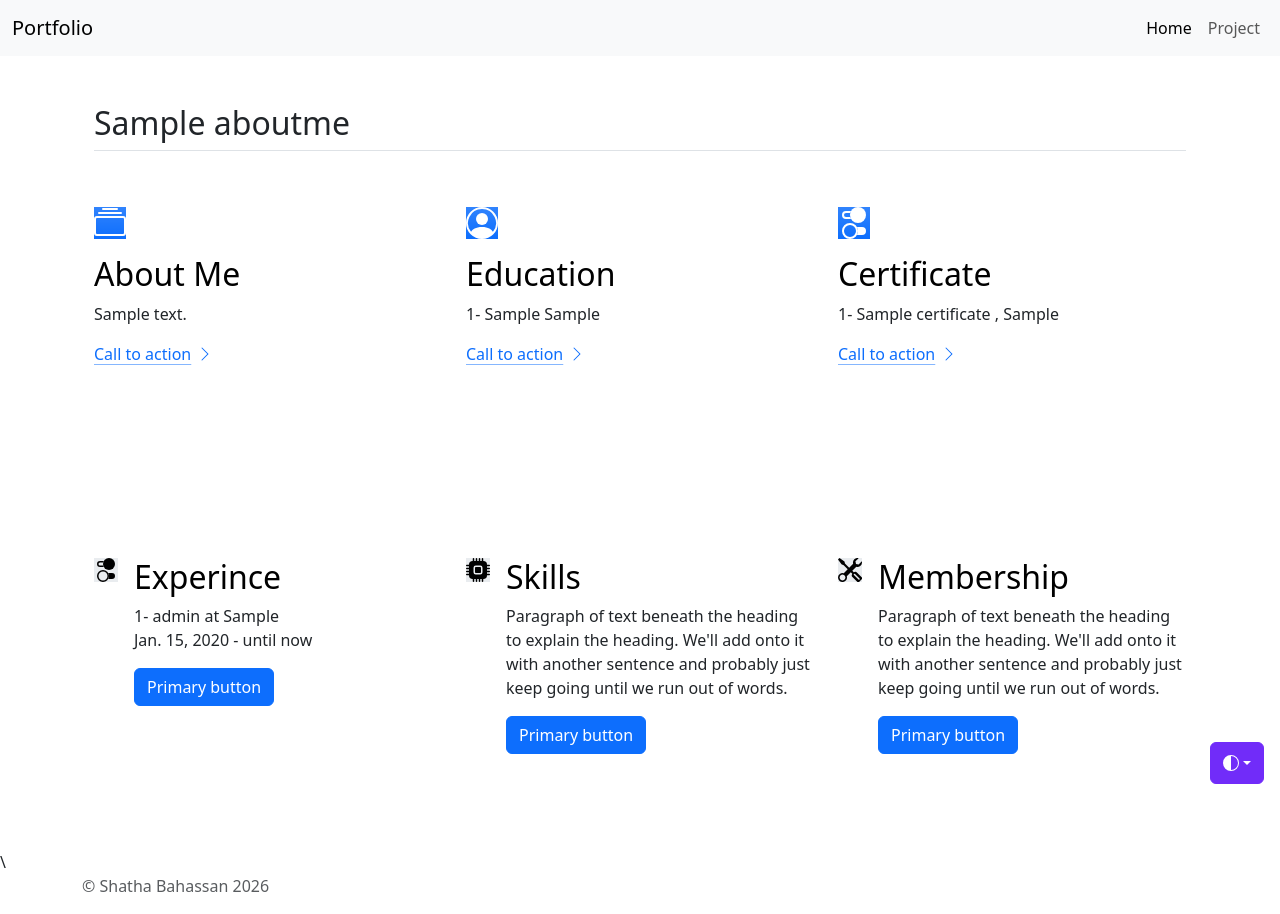
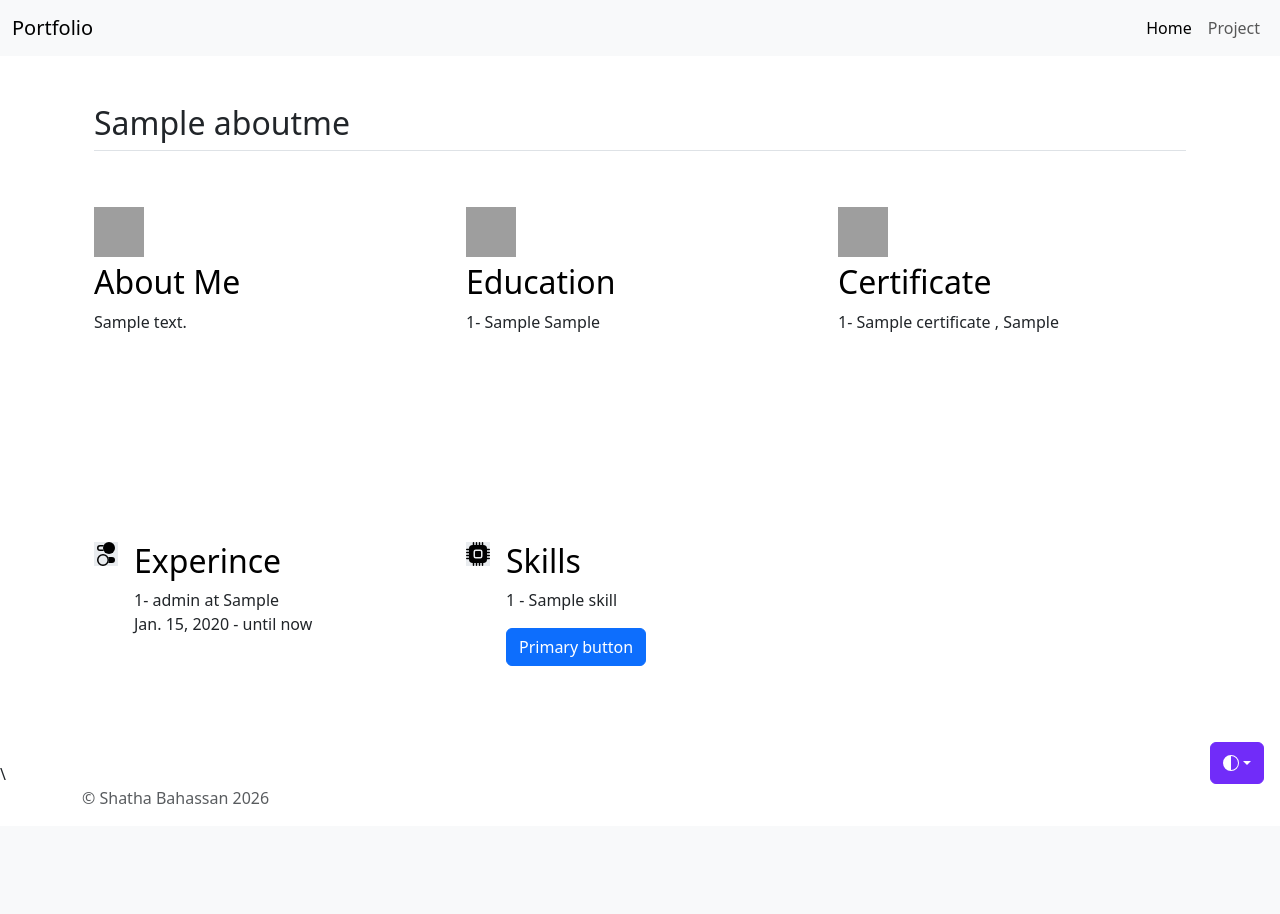
Before and after one commit to ShathaMBahassan/personal_profile_project, a Django app: page /about_me/ in a window 1280 px wide. After the commit the page ends 804 px from the top, so only its background shows below. Run offline with Django 5.2, Linux system fonts and the light colour scheme; tables that the repository leaves empty hold one stand-in row (values such as "Sample post"); some libraries are stand-ins or nearby versions; grey boxes are pictures that could not be loaded.

Commit message:
Developing: Skills - link two pages - change the icons

```diff
--- a/aboutMe/templates/aboutMe/home.html
+++ b/aboutMe/templates/aboutMe/home.html
@@ -108,6 +108,12 @@
             --bs-btn-active-color: var(--bs-btn-hover-color);
             --bs-btn-active-bg: #5a23c8;
             --bs-btn-active-border-color: #5a23c8
+        }
+
+        .custom-img{
+            height: 50px;
+            width: 50px;
+            object-fit: cover;
         }
 
         .bd-mode-toggle {
@@ -269,62 +275,41 @@
         </symbol>
     </svg>
     <main>
+        {% load static %}
         <h1 class="visually-hidden">Features examples</h1>
         <div class="container px-4 py-5" id="featured-3">
             <h2 class="pb-2 border-bottom">{{about_me.name}}</h2>
             <div class="row g-4 py-5 row-cols-1 row-cols-lg-3">
                 <div class="feature col">
                     <div
-                        class="feature-icon d-inline-flex align-items-center justify-content-center text-bg-primary bg-gradient fs-2 mb-3">
-                        <svg class="bi" width="1em" height="1em" aria-hidden="true">
-                            <use xlink:href="#collection"></use>
-                        </svg>
+                        class="d-inline-flex align-items-center justify-content-center">
+                       <img src="{% static 'images/me.svg' %}" class="custom-img">
                     </div>
                     <h3 class="fs-2 text-body-emphasis">About Me</h3>
-                    <p>{{about_me.summary}}</p> <a href="#"
-                        class="icon-link">
-                        Call to action
-                        <svg class="bi" aria-hidden="true">
-                            <use xlink:href="#chevron-right"></use>
-                        </svg> </a>
+                    <p>{{about_me.summary}}</p>
                 </div>
                 <div class="feature col">
                     <div
-                        class="feature-icon d-inline-flex align-items-center justify-content-center text-bg-primary bg-gradient fs-2 mb-3">
-                        <svg class="bi" width="1em" height="1em" aria-hidden="true">
-                            <use xlink:href="#people-circle"></use>
-                        </svg>
+                        class="d-inline-flex align-items-center justify-content-center">
+                       <img src="{% static 'images/graduation.svg' %}" class="custom-img">
                     </div>
                     <h3 class="fs-2 text-body-emphasis">Education</h3>
-
                     <p>{% for i in edu%}
                         {{forloop.counter}}- {{i.degree}} {{i.major}}
                         <br>
-                    {% endfor%}</p> <a href="#"
-                        class="icon-link">
-                        Call to action
-                        <svg class="bi" aria-hidden="true">
-                            <use xlink:href="#chevron-right"></use>
-                        </svg> </a>
+                    {% endfor%}</p>
                 </div>
                 <div class="feature col">
                     <div
-                        class="feature-icon d-inline-flex align-items-center justify-content-center text-bg-primary bg-gradient fs-2 mb-3">
-                        <svg class="bi" width="1em" height="1em" aria-hidden="true">
-                            <use xlink:href="#toggles2"></use>
-                        </svg>
+                        class="d-inline-flex align-items-center justify-content-center">
+                       <img src="{% static 'images/certification.svg' %}" class="custom-img">
                     </div>
                     <h3 class="fs-2 text-body-emphasis">Certificate</h3>
                     <p>
                         {% for i in cer%}
                         {{forloop.counter}}- {{i.name}} , {{i.issuer}} <br>
                         {% endfor %}
-                    </p> <a href="#"
-                        class="icon-link">
-                        Call to action
-                        <svg class="bi" aria-hidden="true">
-                            <use xlink:href="#chevron-right"></use>
-                        </svg> </a>
+                    </p>
                 </div>
             </div>
         </div>
@@ -351,10 +336,7 @@
                             {{i.date_start}} - {{i.date_end}}
                             {% endif %}
                             {% endfor %}
-                        </p> <a href="#"
-                            class="btn btn-primary">
-                            Primary button
-                        </a>
+                        </p>
                     </div>
                 </div>
                 <div class="col d-flex align-items-start">
@@ -366,24 +348,12 @@
                     </div>
                     <div>
                         <h3 class="fs-2 text-body-emphasis">Skills</h3>
-                        <p>Paragraph of text beneath the heading to explain the heading. We'll add onto it with another
-                            sentence and probably just keep going until we run out of words.</p> <a href="#"
-                            class="btn btn-primary">
-                            Primary button
-                        </a>
-                    </div>
-                </div>
-                <div class="col d-flex align-items-start">
-                    <div
-                        class="icon-square text-body-emphasis bg-body-secondary d-inline-flex align-items-center justify-content-center fs-4 flex-shrink-0 me-3">
-                        <svg class="bi" width="1em" height="1em" aria-hidden="true">
-                            <use xlink:href="#tools"></use>
-                        </svg>
-                    </div>
-                    <div>
-                        <h3 class="fs-2 text-body-emphasis">Membership</h3>
-                        <p>Paragraph of text beneath the heading to explain the heading. We'll add onto it with another
-                            sentence and probably just keep going until we run out of words.</p> <a href="#"
+                        <p>
+                            {% for i in skill %}
+                            {{forloop.counter}} - {{i.name}} <br>
+                            {% endfor %}
+
+                        </p> <a href="#"
                             class="btn btn-primary">
                             Primary button
                         </a>
--- a/aboutMe/views.py
+++ b/aboutMe/views.py
@@ -1,5 +1,5 @@
 from django.shortcuts import render
-from .models import aboutMe , Education , certificate ,experince
+from .models import aboutMe , Education , certificate ,experince , skills
 
 # Create your views here.
 
@@ -8,8 +8,9 @@ def home(request):
     edu = Education.objects.filter(about_me=1)
     cer = certificate.objects.filter(about_me=1)
     exper = experince.objects.filter(about_me=1)
+    skill = skills.objects.all()
     context={
         'about_me':about_me , 'edu':edu
-        , 'cer':cer , 'exper':exper
+        , 'cer':cer , 'exper':exper , 'skill':skill
         }
     return render(request, 'aboutMe\home.html',context)
--- a/personal_profile_project/settings.py
+++ b/personal_profile_project/settings.py
@@ -124,4 +124,8 @@ STATIC_URL = 'static/'
 
 MEDIA_ROOT = os.path.join(BASE_DIR , 'media/images')
 
+STATICFILES_DIRS = [
+    os.path.join(BASE_DIR, 'static')
+]
+
 MEDIA_URL = '/media/'
```
Also changed, not shown: projects/templates/project/project.html (+7 -1 lines).
